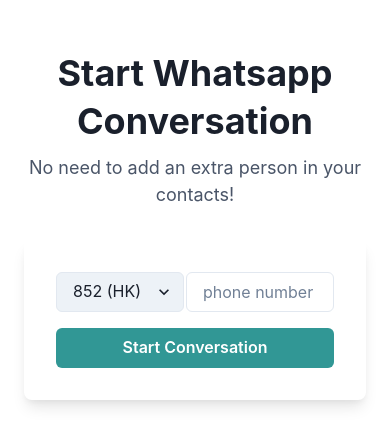
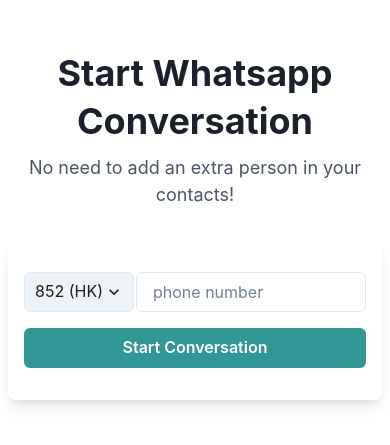
Before and after one commit to andychowhh/whatsapp-conversation-starter, a React (Create React App) app: page / in a window 390 px wide. Shown: the part 197-642 px from the top of the page. Built offline with nearby package versions, Linux system fonts and the light colour scheme.

Commit message:
responsive handling

```diff
--- a/src/App.css
+++ b/src/App.css
@@ -1,3 +1,5 @@
 .chakra-select {
   width: auto !important;
+  padding-left: 10px !important;
+  padding-right: 20px !important;
 }
--- a/src/App.tsx
+++ b/src/App.tsx
@@ -43,7 +43,13 @@
 
   return (
     <Flex justify={"center"} align={"center"} minH={"100vh"}>
-      <Stack spacing={8} mx={"auto"} maxW={"lg"} py={12} px={6}>
+      <Stack
+        spacing={8}
+        mx={"auto"}
+        maxW={"lg"}
+        px={{ base: 2, md: 6 }}
+        py={12}
+      >
         <Header />
         <Flex
           direction="column"
@@ -51,7 +57,8 @@
           align={"center"}
           rounded={"lg"}
           boxShadow={"lg"}
-          p={8}
+          px={{ base: 4, md: 6 }}
+          py={8}
         >
           <InputGroup m="auto">
             <Select
```
